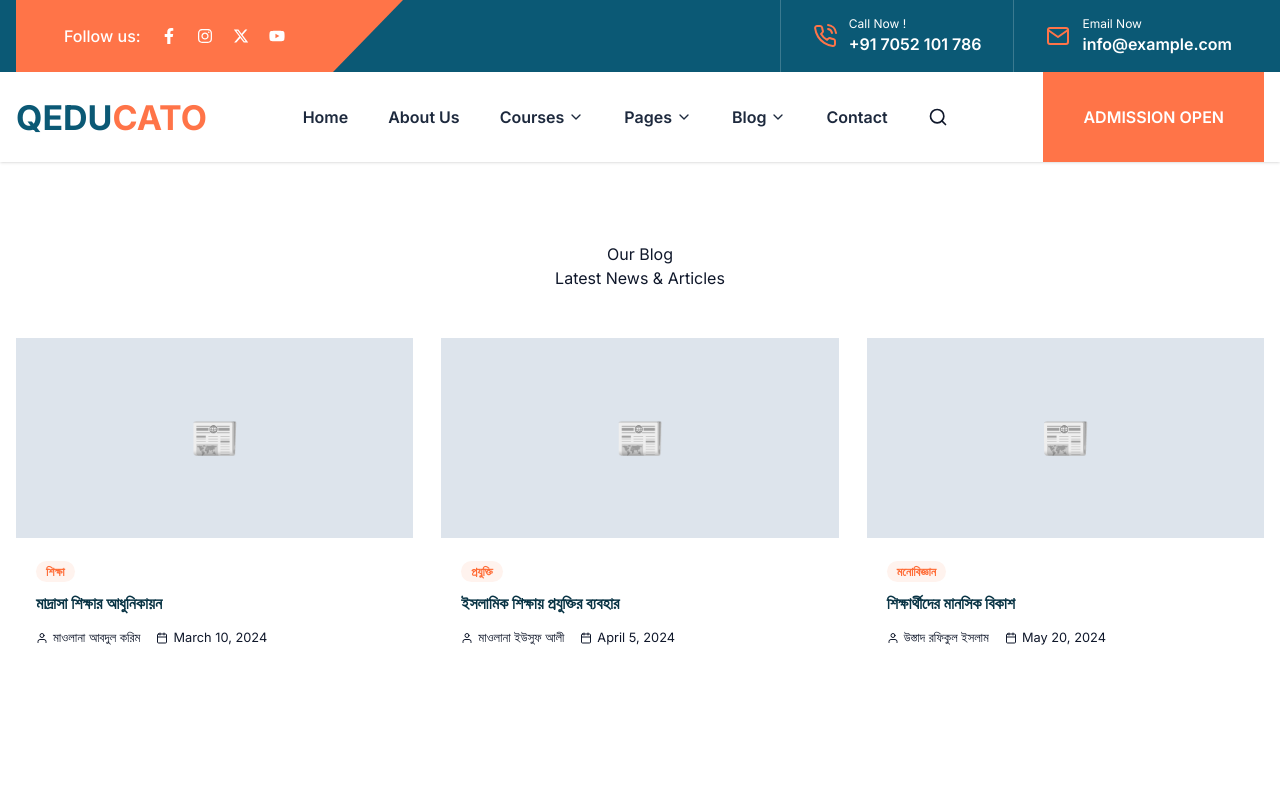
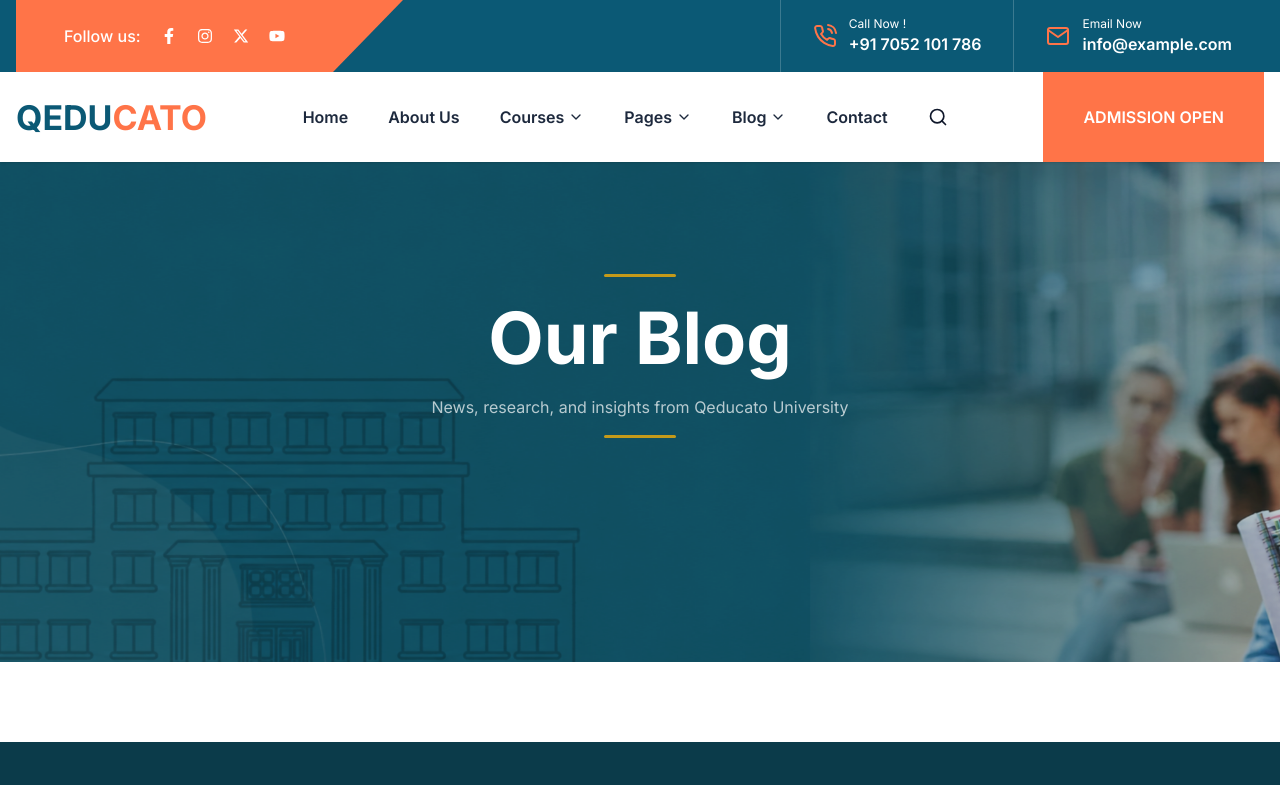
Before and after one commit to almahmud-dev/qeducato-platform, a Next.js app: page /blog in a window 1280 px wide. Shown: the top 785 px of the page. Built offline with nearby package versions, Linux system fonts and the light colour scheme.

Commit message:
pagehero some add

```diff
--- a/src/app/(marketing)/blog/[slug]/page.jsx
+++ b/src/app/(marketing)/blog/[slug]/page.jsx
@@ -1,30 +1,9 @@
+import React from 'react'
 
-import { notFound } from "next/navigation";
-import { FiCalendar, FiUser } from "react-icons/fi";
-import { formatDate } from "@/lib/utils";
-import blogDetails from "@/helper/blogs/blogsDetails/details";
-export async function generateMetadata({ params }) {
-  const b = blogs.find(b => b.slug === params.slug);
-  return { title: b?.title ?? "Post Not Found" };
+function BlogDetails() {
+  return (
+    <div>Blog Info</div>
+  )
 }
-export function generateStaticParams() {
-  return blogDetails.map(b => ({ slug: b.slug }));
-}
-export default function BlogDetailPage({ params }) {
-  const b = blogs.find(b => b.slug === params.slug);
-  if (!b) notFound();
-  return (
-    <div style={{padding:"80px 0"}}>
-      <div className="container" style={{maxWidth:780}}>
-        <span style={{fontSize:"0.8rem",background:"#fff3ee",color:"var(--primary)",padding:"4px 12px",borderRadius:20,fontWeight:600}}>{b.category}</span>
-        <h1 style={{fontSize:"2.2rem",color:"var(--secondary)",fontFamily:"'Playfair Display',serif",margin:"16px 0 14px"}}>{b.title}</h1>
-        <div style={{display:"flex",gap:20,marginBottom:28,fontSize:"0.9rem",color:"var(--text-muted)"}}>
-          <span style={{display:"flex",alignItems:"center",gap:6}}><FiUser size={14}/>{b.author} · {b.authorRole}</span>
-          <span style={{display:"flex",alignItems:"center",gap:6}}><FiCalendar size={14}/>{formatDate(b.date)}</span>
-        </div>
-        <div style={{background:"#dde4ec",height:300,borderRadius:10,display:"flex",alignItems:"center",justifyContent:"center",fontSize:"3rem",marginBottom:32}}>📰</div>
-        <p style={{color:"var(--text-muted)",lineHeight:1.9,fontSize:"1rem"}}>{b.content}</p>
-      </div>
-    </div>
-  );
-}
+
+export default BlogDetails
--- a/src/app/(marketing)/blog/page.jsx
+++ b/src/app/(marketing)/blog/page.jsx
@@ -1,31 +1,12 @@
-import Link from "next/link";
-
-import { FiCalendar, FiUser } from "react-icons/fi";
-import { formatDate } from "@/lib/utils";
-import blogs from "@/helper/blogs/blogs";
-export const metadata = { title: "Blog", description: "Latest news and articles from Qeducato." };
-export default function BlogPage() {
+import PageHero, { heroDataMap } from "@/components/common/PageHero";
+import { metaDataMap } from "@/lib/metadata";
+export const metadata = metaDataMap.blog;
+function Blog() {
   return (
-    <div style={{padding:"80px 0"}}>
-      <div className="container">
-        <div style={{textAlign:"center",marginBottom:48}}><span className="section-eyebrow">Our Blog</span><h1 className="section-title">Latest News & Articles</h1></div>
-        <div style={{display:"grid",gridTemplateColumns:"repeat(3,1fr)",gap:28}}>
-          {blogs.map(b=>(
-            <Link key={b.slug} href={`/blog/${b.slug}`} className="card" style={{textDecoration:"none",display:"block"}}>
-              <div style={{background:"#dde4ec",height:200,display:"flex",alignItems:"center",justifyContent:"center",fontSize:"2.5rem"}}>📰</div>
-              <div style={{padding:20}}>
-                <span style={{fontSize:"0.75rem",background:"#fff3ee",color:"var(--primary)",padding:"3px 10px",borderRadius:20,fontWeight:600}}>{b.category}</span>
-                <h3 style={{margin:"10px 0 10px",fontSize:"1rem",fontWeight:700,color:"var(--secondary)",lineHeight:1.4}}>{b.title}</h3>
-                <p style={{fontSize:"0.85rem",color:"var(--text-muted)",lineHeight:1.6,marginBottom:14}}>{b.excerpt}</p>
-                <div style={{display:"flex",gap:16,fontSize:"0.8rem",color:"var(--text-muted)"}}>
-                  <span style={{display:"flex",alignItems:"center",gap:5}}><FiUser size={12}/>{b.author}</span>
-                  <span style={{display:"flex",alignItems:"center",gap:5}}><FiCalendar size={12}/>{formatDate(b.date)}</span>
-                </div>
-              </div>
-            </Link>
-          ))}
-        </div>
-      </div>
-    </div>
+    <>
+      <PageHero {...heroDataMap.blog} />
+    </>
   );
 }
+
+export default Blog;
--- a/src/components/common/PageHero.jsx
+++ b/src/components/common/PageHero.jsx
@@ -4,63 +4,72 @@ import Container from "@/components/ui/Container";
 export const heroDataMap = {
   blog: {
     title: "Our Blog",
-    subtitle: "Insights, updates, and stories from the EduFilos team",
+    subtitle: "News, research, and insights from Qeducato University",
   },
   "blog-details": {
     title: "Blog Details",
   },
   teachers: {
-    title: "Our Teachers",
+    title: "Our Faculty",
     subtitle:
-      "Learn from experienced and passionate educators dedicated to your growth",
+      "Meet the distinguished academics and educators shaping the next generation",
   },
   "teachers-details": {
-    title: "Teacher Profile",
+    title: "Faculty Profile",
   },
   pricing: {
-    title: "Simple Pricing",
+    title: "Tuition & Fees",
     subtitle:
-      "Transparent plans designed for madrasas of every size — no hidden fees",
+      "Transparent and affordable plans for every student — no hidden charges",
   },
   faq: {
     title: "FAQ",
-    subtitle: "Have questions? We have got the answers you need",
+    subtitle:
+      "Find answers to the most common questions about Qeducato University",
   },
   gallery: {
-    title: "Gallery",
-    subtitle:
-      "A glimpse into life and learning at EduFilos-powered institutions",
+    title: "Campus Gallery",
+    subtitle: "A visual journey through campus life, events, and achievements",
   },
   event: {
-    title: "Events",
-    subtitle:
-      "Stay updated with upcoming programs, seminars, and community events",
+    title: "Events & Programs",
+    subtitle: "Discover upcoming seminars, workshops, and university events",
   },
   "event-details": {
     title: "Event Details",
   },
   about: {
-    title: "About Us",
+    title: "About Qeducato",
     subtitle:
-      "Building the future of madrasa education through technology and care",
+      "Empowering minds and shaping futures through world-class university education",
   },
   contact: {
     title: "Contact Us",
     subtitle:
-      "We would love to hear from you — reach out and we will respond promptly",
+      "Reach out to our admissions or support team — we are happy to help",
   },
   courses: {
-    title: "Our Courses",
+    title: "Academic Programs",
     subtitle:
-      "Explore a wide range of courses designed to nurture knowledge and character",
+      "Explore undergraduate, postgraduate, and professional courses at Qeducato",
   },
   "courses-02": {
-    title: "Our Courses",
+    title: "All Courses",
     subtitle:
-      "Browse our carefully curated curriculum built for every level of learner",
+      "Browse our full catalogue of programs designed for every academic goal",
   },
   "courses-details": {
     title: "Course Details",
+  },
+  admissions: {
+    title: "Admissions",
+    subtitle:
+      "Begin your journey at Qeducato — learn how to apply and what to expect",
+  },
+  departments: {
+    title: "Departments",
+    subtitle:
+      "Explore our faculties and academic departments across diverse disciplines",
   },
 };
 
--- /dev/null
+++ b/src/lib/metadata.js
@@ -0,0 +1,77 @@
+export const metaDataMap = {
+  blog: {
+    title: "Our Blog | Qeducato University",
+    description: "News, research, and insights from Qeducato University",
+  },
+  "blog-details": {
+    title: "Blog Details | Qeducato University",
+    description: "Read the full article from Qeducato University blog",
+  },
+  teachers: {
+    title: "Our Faculty | Qeducato University",
+    description:
+      "Meet the distinguished academics and educators shaping the next generation",
+  },
+  "teachers-details": {
+    title: "Faculty Profile | Qeducato University",
+    description: "Learn more about our faculty members at Qeducato University",
+  },
+  pricing: {
+    title: "Tuition & Fees | Qeducato University",
+    description:
+      "Transparent and affordable plans for every student — no hidden charges",
+  },
+  faq: {
+    title: "FAQ | Qeducato University",
+    description:
+      "Find answers to the most common questions about Qeducato University",
+  },
+  gallery: {
+    title: "Campus Gallery | Qeducato University",
+    description:
+      "A visual journey through campus life, events, and achievements",
+  },
+  event: {
+    title: "Events & Programs | Qeducato University",
+    description: "Discover upcoming seminars, workshops, and university events",
+  },
+  "event-details": {
+    title: "Event Details | Qeducato University",
+    description: "Full details about this event at Qeducato University",
+  },
+  about: {
+    title: "About Us | Qeducato University",
+    description:
+      "Empowering minds and shaping futures through world-class university education",
+  },
+  contact: {
+    title: "Contact Us | Qeducato University",
+    description:
+      "Reach out to our admissions or support team — we are happy to help",
+  },
+  courses: {
+    title: "Academic Programs | Qeducato University",
+    description:
+      "Explore undergraduate, postgraduate, and professional courses at Qeducato",
+  },
+  "courses-02": {
+    title: "All Courses | Qeducato University",
+    description:
+      "Browse our full catalogue of programs designed for every academic goal",
+  },
+  "courses-details": {
+    title: "Course Details | Qeducato University",
+    description:
+      "Detailed information about this academic program at Qeducato University",
+  },
+  admissions: {
+    title: "Admissions | Qeducato University",
+    description:
+      "Begin your journey at Qeducato — learn how to apply and what to expect",
+  },
+  departments: {
+    title: "Departments | Qeducato University",
+    description:
+      "Explore our faculties and academic departments across diverse disciplines",
+  },
+};
```
